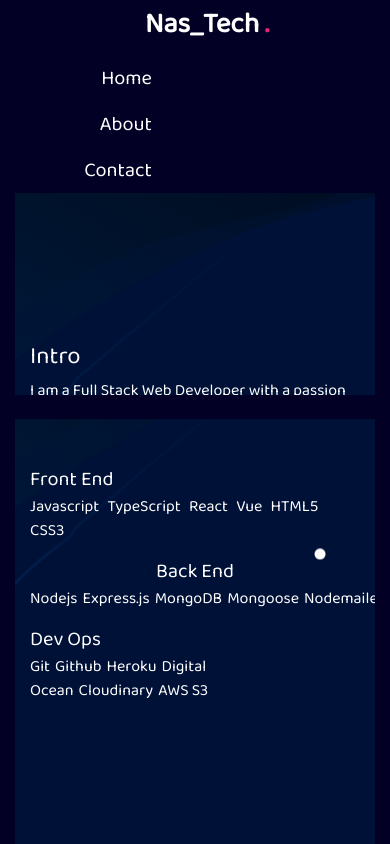
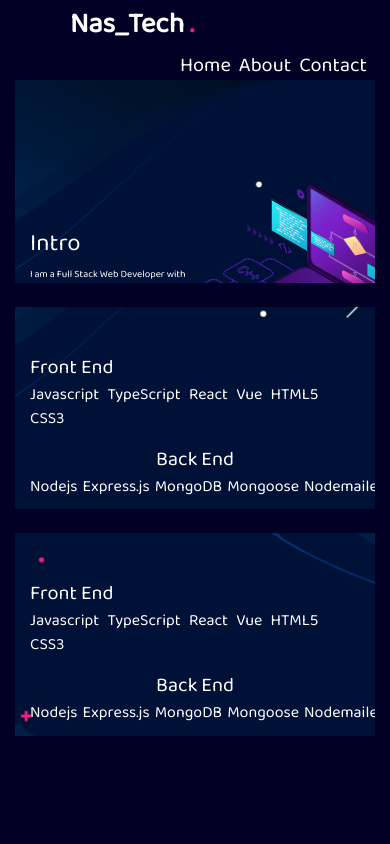
Before and after one commit to nickfff-dev/nastech_portolio, a React (Create React App) app in the folder client/: page / in a window 390 px wide. Shown: the top 844 px of the page. Built offline with nearby package versions, Linux system fonts and the light colour scheme.

Commit message:
added responsiveness

```diff
--- a/client/public/index.html
+++ b/client/public/index.html
@@ -16,6 +16,7 @@
       user's mobile device or desktop. See https://developers.google.com/web/fundamentals/web-app-manifest/
     -->
     <link rel="manifest" href="%PUBLIC_URL%/manifest.json" />
+    <script src="https://kit.fontawesome.com/04a5898080.js" crossorigin="anonymous"></script>
     <!--
       Notice the use of %PUBLIC_URL% in the tags above.
       It will be replaced with the URL of the `public` folder during the build.
--- a/client/src/App.js
+++ b/client/src/App.js
@@ -38,7 +38,7 @@ class App extends React.Component {
         <Parallax
           bgImage={image3}
           bgImageAlt="image1"
-          strength={600}
+          strength={400}
           className="mb-4 njoo"
 
 
@@ -47,7 +47,7 @@ class App extends React.Component {
 
 
         >
-          <div style={{ height: "600px", width: "auto" }}>
+          <div style={{ height: "25vh", width: "auto" }}>
 
             <Home/>
 
@@ -57,12 +57,12 @@ class App extends React.Component {
 
         <Parallax
            bgImage={image2}
-          strength={600}
-          className ="mb-4"
+          strength={400}
+          className ="mb-4 njoo"
 
 
         >
-          <div style={{ height: "600px" }}>
+          <div style={{ height: "30vh", width: "auto" }}>
 
             <About/>
           </div>
@@ -73,11 +73,12 @@ class App extends React.Component {
         <Parallax
           bgImage={image1}
           bgImageAlt="image3"
-          strength={600}
+          strength={300}
+          className ="mb-4 njoo"
 
 
         >
-          <div style={{ height: "600px" }} >
+          <div style={{ height: "30vh", width: "auto" }} >
 
             <About/>
 
--- a/client/src/Header.js
+++ b/client/src/Header.js
@@ -64,15 +64,15 @@ class Header extends React.Component{
         return(
 
 
-          <div className="col-md-12">
-            <div className="row mt-2" ref={this.maref3}>
+          <div className="col-md-12 mainh">
+            <div className="row thsr mt-2" ref={this.maref3}>
             <div className="col-md-6 logo" ref={this.mareF}>
               <h3 className="bird">Nas_Tech <span className="kadot" id="kadot">.</span></h3>
               </div>
 
 
 
-                <div className="col-md-6 " ref={this.maref2}>
+                <div className="col-md-6" ref={this.maref2}>
                 <ul className="nav">
                         <li className="pr-2 nav-link"> home</li>
                         <li className="pr-2 nav-link"> about</li>
--- a/client/src/Home.js
+++ b/client/src/Home.js
@@ -8,61 +8,61 @@ class Home extends Component {
         super(props)
 
     }
-
 	componentDidMount() {
 		const tl = anime.timeline({
-			easing: 'easeOutExpo',
-			duration: 1000
+			easing: 'easeInOutSine',
+		})
 
-		})
 		tl
 		.add({
 			targets: "#Layer_2 path",
 			strokeDashoffset: [anime.setDashoffset, 0],
-            tranlateX: [0, 200],
         	easing: 'easeInOutSine',
-            duration: 1000,
+        	duration: 4000,
+            direction: 'normal',
 
 
-            direction: 'normal',
-
-            loop: true
      })
-
     .add({
 			targets: "#Layer_3 polygon",
 			opacity: [0, 1],
             easing: 'easeInOutSine',
-           duration: 1000,
+            direction: 'normal',
+			loop: true,
 
+	})
+		anime({
+			targets: "#Layer_3 polygon",
+			opacity: [0, 1],
+            easing: 'easeInOutSine',
+            direction: 'normal',
+			loop: true,
 
-            direction: 'normal',
-
-            loop: true
      })
-
  }
 
 
 
     render() {
         return (
-            <div className='col-sm-12'>
+            <div className='col-md-12'>
                 <div className='row no-gutters wah'>
 
-                    <div className='col-sm-4'>
+                    <div className='col-md-4 kubwa'>
 						<h4> Intro</h4>
-                        <p className='text-left'>
-                            I am a Full Stack Web Developer with a passion for creating
-                            beautiful and intuitive user experiences. I have a
-                            background in Graphic Design and a love for creating
+
+                        <p className='introtxt'>
+                            I am a Full Stack Web Developer with <br/> a passion for creating
+                            beautiful  <br/>and intuitive user experiences.<br/> I have a
+                            background in Graphic Design and <br/> a love for creating
                             beautiful and intuitive user experiences.
                         </p>
-                        <button className='btn btn-outline-secondary more  mt-5'> Read More</button>
+                        <button className='btn btn-outline-secondary more   mt-5'> Read More</button>
                     </div>
-                    <div className='col-sm-5 text-center'>
+                    <div className='col-md-4 hanime'>
 						<img src={yetu} alt='yetu' className='img-fluid gani' />
-						<svg version="1.1" id="Layer_3" xmlns="http://www.w3.org/2000/svg" xmlnsXlink="http://www.w3.org/1999/xlink" x="0px" y="0px"
+
+						<svg version="1.1" id="Layer_3"  className=' gani' xmlns="http://www.w3.org/2000/svg" xmlnsXlink="http://www.w3.org/1999/xlink" x="0px" y="0px"
 	 viewBox="0 0 447.3 355.9" enableBackground="new 0 0 447.3 355.9" xmlSpace="preserve">
 <path opacity="0.8" fill="#7C1DC9" enableBackground="new    " d="M371.9,193.7l3.3,1.9V188l-3.3-1.9V193.7z M377.2,196.7l3.3,1.9
 	v-14l-3.3-1.9V196.7z M382.4,179.4v20.3l3.3,1.9v-20.3L382.4,179.4z"/>
@@ -89,6 +89,9 @@ class Home extends Component {
 	<polygon fill="#7C1DC9" points="84.4,232 96.6,239 98.8,230.7 	"/>
 </g>
 </svg>
+
+
+
 
 
 <svg version="1.1" id="Layer_2" xmlns="http://www.w3.org/2000/svg" xmlnsXlink="http://www.w3.org/1999/xlink" x="0px" y="0px"
@@ -654,6 +657,15 @@ class Home extends Component {
 </svg>
 
 					</div>
+					<div className="col-md-3 mt-5 socials">
+						<ul>
+							<li>
+								<a href="https://twitter.com"><i className='fa pb-2 text-white fa-twitter'></i></a></li>
+								<li><a href="https://github.com"><i className='fa text-white pb-2 fa-github'></i></a></li>
+							<li><a href="https://linkedin.com"><i className='fa text-white pb-2 fa-linkedin'></i></a></li>
+							<li><a href="https://discord.com"><i className='fab text-white pb-4 fa-discord'></i></a></li>
+						</ul>
+					</div>
 
                 </div>
 
--- a/client/src/index.css
+++ b/client/src/index.css
@@ -29,6 +29,41 @@ body {
 
 }
 
+@media screen and (max-width: 768px) {
+  .introtxt{
+    font-size: 10px;
+  }
+  .hanime{
+    height: 5vh;
+    width: 40vh;
+    top: -268px;
+    left: 25vw;
+  }
+  .socials{
+    position: absolute;
+  left: -20px;
+  font-size: 10px;
+
+  }
+  .header{
+  margin-left: 30px;
+  }
+  .nav-link{
+    padding: 0px;
+    font-size: 3px;
+  }
+
+ .logo{
+  height: 5vh;
+  margin-left: -20px;
+
+
+ }
+
+ .mainh{
+   margin-left: 70px;
+ }
+}
 
 
 
@@ -84,6 +119,11 @@ nav li{
   display: inline;
 }
 
+.thsr{
+  margin-left: -140px;
+  margin-right: -160px;
+
+}
 
 .nav-link:hover{
   text-decoration: underline;
@@ -125,14 +165,18 @@ html, body {
 
 }
 
+
+
+
 .gani{
-
-  z-index: 200;
-  position: absolute}
+  position: absolute;
+  z-index: 2000;
+ }
 
 .intro{
   color: #e9d8a6;
 }
+
 
 
 .nav{
@@ -145,8 +189,14 @@ html, body {
 
 }
 
+
+
 .border-top{
   border-top-color: rgba(234, 34, 122, 1);
+}
+
+.hanime{
+ margin-left: 50px;
 }
 
 .scrolled{
@@ -215,3 +265,11 @@ html, body {
 .stack{
   color: #fff
 }
+
+
+.socials{
+  display: flex;
+  justify-content: flex-end;
+  margin-top: 40px;
+
+}
```
Lines whose indentation alone changed are shown as unchanged.
